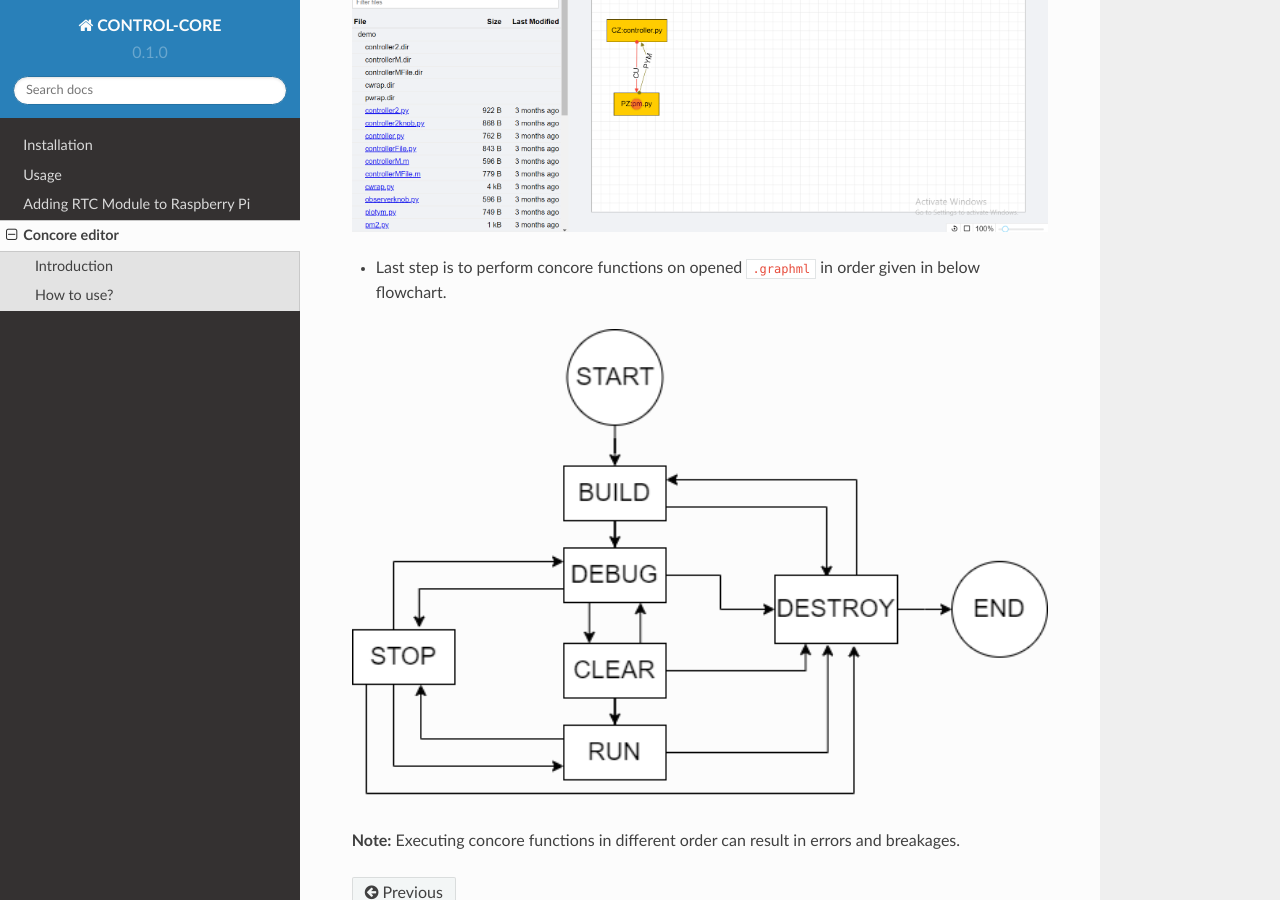
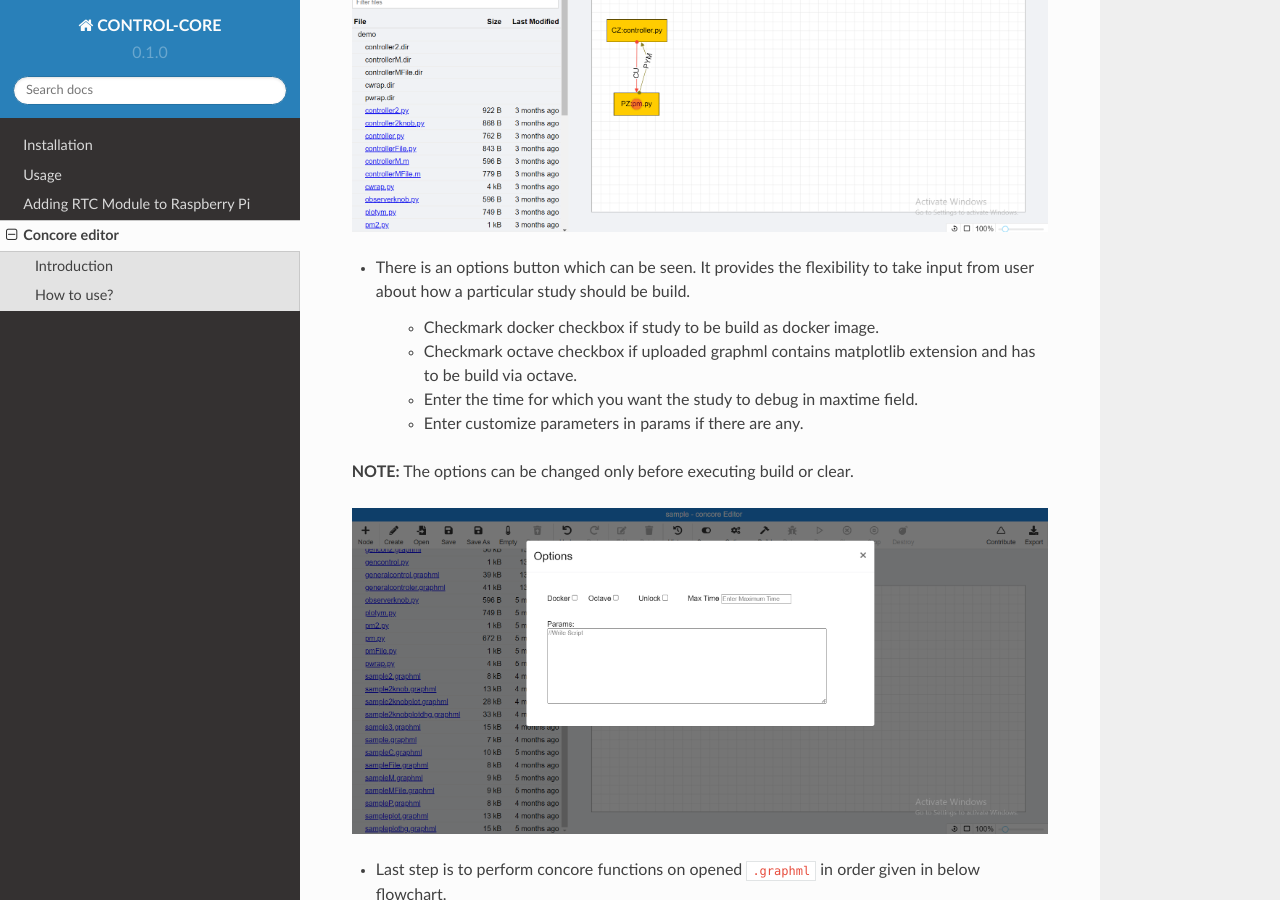
Before and after one commit to ControlCore-Project/documentation, a Sphinx documentation site: the page built from docs/source/concoreeditor.rst, in a window 1280 px wide and 900 px high, scrolled down 1847 px. Built offline with Sphinx 7.4.7 and the Read the Docs theme 2.0.0, drawn with Linux system fonts in a browser that asks for light colours.

Commit message:
Options button information added

```diff
--- a/docs/source/concoreeditor.rst
+++ b/docs/source/concoreeditor.rst
@@ -53,6 +53,18 @@ It will start the Flask server.
 .. image:: images/ce-server.png
   :width: 700
 
+- There is an options button which can be seen. It provides the flexibility to take input from user about how a particular study should be build.
+
+    - Checkmark docker checkbox if study to be build as docker image.
+    - Checkmark octave checkbox if uploaded graphml contains matplotlib extension and has to be build via octave.
+    - Enter the time for which you want the study to debug in maxtime field.
+    - Enter customize parameters in params if there are any.
+
+**NOTE:** The options can be changed only before executing build or clear.
+
+.. image:: images/ce-options.png
+  :width: 700
+
 - Last step is to perform concore functions on opened ``.graphml`` in order given in below flowchart.
 
 .. image:: images/ce-flowchart.png
```
Also changed, not shown: docs/source/images/ce-options.png (added).
